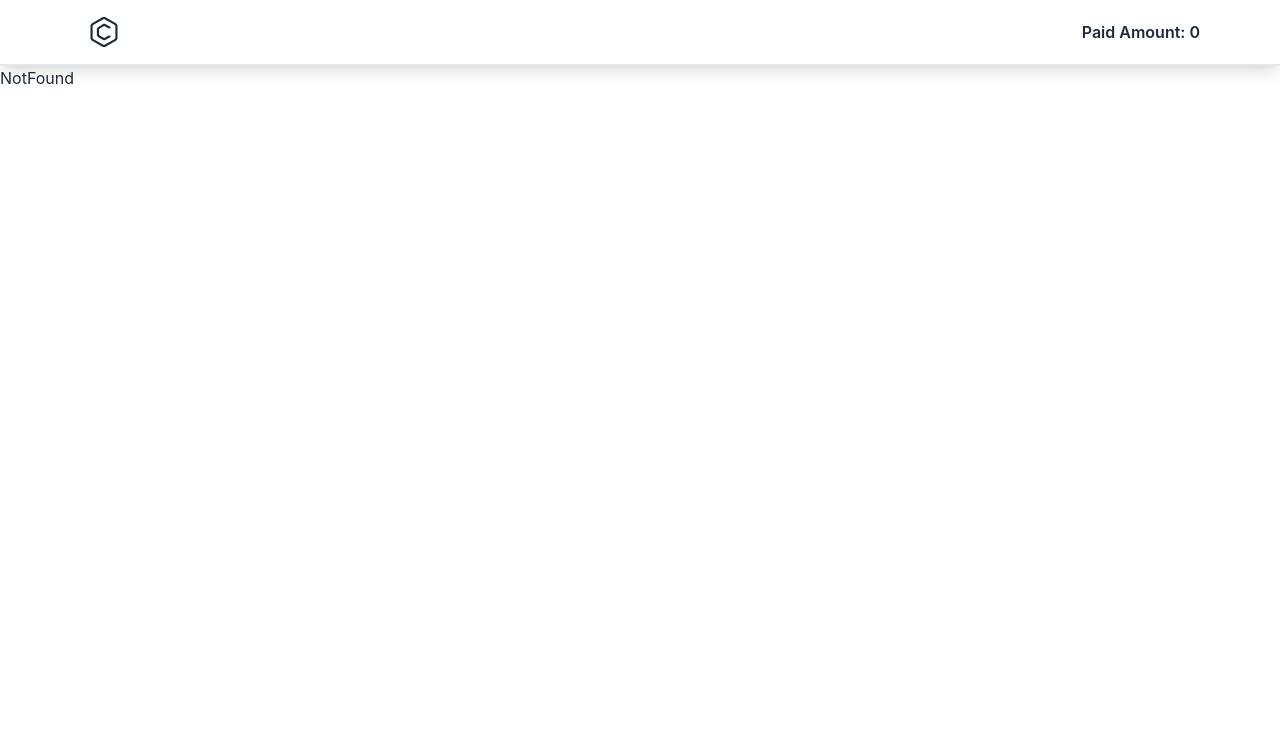
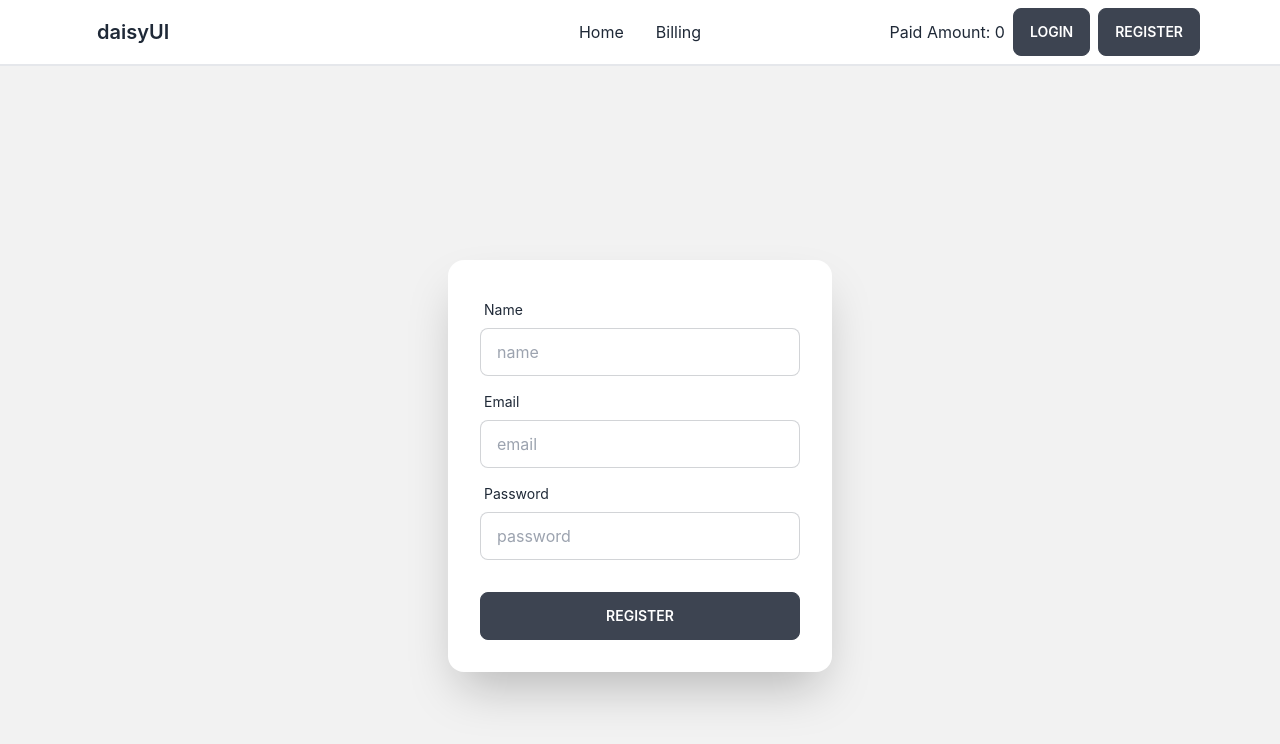
Before and after one commit to minhajmia/payBill_FrontEnd, a React (Create React App) app: page /register in a window 1280 px wide. Shown: the top 744 px of the page. Built offline with nearby package versions, Linux system fonts and the light colour scheme.

Commit message:
header done

```diff
--- a/package.json
+++ b/package.json
@@ -3,6 +3,7 @@
   "version": "0.1.0",
   "private": true,
   "dependencies": {
+    "@tanstack/react-query": "^4.23.0",
     "@testing-library/jest-dom": "^5.16.5",
     "@testing-library/react": "^13.4.0",
     "@testing-library/user-event": "^13.5.0",
--- a/src/App.js
+++ b/src/App.js
@@ -3,6 +3,8 @@ import "./App.css";
 import Home from "./Components/Home/Home";
 import NotFound from "./Components/NotFound/NotFound";
 import Main from "./Layout/Main";
+import Login from "./Components/Login/Login";
+import Register from "./Components/Register/Register";
 
 function App() {
   const router = createBrowserRouter([
@@ -11,7 +13,8 @@ function App() {
       element: <Main />,
       children: [
         { path: "/", element: <Home /> },
-        { path: "/home", element: <Home /> },
+        { path: "/login", element: <Login /> },
+        { path: "/register", element: <Register /> },
         { path: "*", element: <NotFound /> },
       ],
     },
--- a/src/Components/BilingModal/BilingModal.js
+++ b/src/Components/BilingModal/BilingModal.js
@@ -30,6 +30,7 @@ const BilingModal = () => {
       .catch((error) => {
         console.error("Error:", error);
       });
+    console.log(data);
   };
   return (
     <div>
--- /dev/null
+++ b/src/Components/BillingList/BillingList.js
@@ -0,0 +1,35 @@
+import React from "react";
+
+const BillingList = ({ bill: singleBill, ind }) => {
+  const { fullName, phone, email, amount } = singleBill;
+
+  // Delete Bill
+  const handleDelete = (billID) => {
+    console.log(billID);
+    fetch(`/api/deleteBilling/${billID}`, {
+      method: "DELETE",
+    })
+      .then((res) => res.json())
+      .then((data) => {
+        console.log(data);
+        alert("Delete Successful");
+      });
+  };
+  return (
+    <>
+      <tr>
+        <th>{ind + 1}</th>
+        <td>{fullName}</td>
+        <td>{email}</td>
+        <td>{phone}</td>
+        <td>{amount}</td>
+        <td>
+          <button>Edit</button> |{" "}
+          <button onClick={() => handleDelete(singleBill._id)}>Delete</button>{" "}
+        </td>
+      </tr>
+    </>
+  );
+};
+
+export default BillingList;
--- a/src/Components/Footer/Footer.js
+++ /dev/null
@@ -1,11 +0,0 @@
-import React from "react";
-
-const Footer = () => {
-  return (
-    <div>
-      <h3>Footer</h3>
-    </div>
-  );
-};
-
-export default Footer;
--- a/src/Components/Header/Header.js
+++ b/src/Components/Header/Header.js
@@ -1,26 +1,57 @@
 import React from "react";
+import { Link } from "react-router-dom";
 
 const Header = () => {
+  const menuItems = (
+    <>
+      <li>
+        <Link to="/">Home</Link>
+      </li>
+      <li>
+        <Link to="/">Billing</Link>
+      </li>
+    </>
+  );
   return (
-    <div className=" border-b-2 shadow-lg px-20">
-      <div className="container flex justify-between h-16 mx-auto items-center">
-        <a
-          rel="noopener noreferrer"
-          href="#"
-          aria-label="Back to homepage"
-          className="flex items-center p-2"
-        >
-          <svg
-            xmlns="http://www.w3.org/2000/svg"
-            fill="currentColor"
-            viewBox="0 0 32 32"
-            className="w-8 h-8 dark:text-violet-400"
+    <div className="navbar bg-base-100 px-20 shadow-lg border-b-2">
+      <div className="navbar-start">
+        <div className="dropdown">
+          <label tabIndex={0} className="btn btn-ghost lg:hidden">
+            <svg
+              xmlns="http://www.w3.org/2000/svg"
+              className="h-5 w-5"
+              fill="none"
+              viewBox="0 0 24 24"
+              stroke="currentColor"
+            >
+              <path
+                strokeLinecap="round"
+                strokeLinejoin="round"
+                strokeWidth="2"
+                d="M4 6h16M4 12h8m-8 6h16"
+              />
+            </svg>
+          </label>
+          <ul
+            tabIndex={0}
+            className="menu menu-compact dropdown-content mt-3 p-2 shadow bg-base-100 rounded-box w-52"
           >
-            <path d="M27.912 7.289l-10.324-5.961c-0.455-0.268-1.002-0.425-1.588-0.425s-1.133 0.158-1.604 0.433l0.015-0.008-10.324 5.961c-0.955 0.561-1.586 1.582-1.588 2.75v11.922c0.002 1.168 0.635 2.189 1.574 2.742l0.016 0.008 10.322 5.961c0.455 0.267 1.004 0.425 1.59 0.425 0.584 0 1.131-0.158 1.602-0.433l-0.014 0.008 10.322-5.961c0.955-0.561 1.586-1.582 1.588-2.75v-11.922c-0.002-1.168-0.633-2.189-1.573-2.742zM27.383 21.961c0 0.389-0.211 0.73-0.526 0.914l-0.004 0.002-10.324 5.961c-0.152 0.088-0.334 0.142-0.53 0.142s-0.377-0.053-0.535-0.145l0.005 0.002-10.324-5.961c-0.319-0.186-0.529-0.527-0.529-0.916v-11.922c0-0.389 0.211-0.73 0.526-0.914l0.004-0.002 10.324-5.961c0.152-0.090 0.334-0.143 0.53-0.143s0.377 0.053 0.535 0.144l-0.006-0.002 10.324 5.961c0.319 0.185 0.529 0.527 0.529 0.916z"></path>
-            <path d="M22.094 19.451h-0.758c-0.188 0-0.363 0.049-0.515 0.135l0.006-0.004-4.574 2.512-5.282-3.049v-6.082l5.282-3.051 4.576 2.504c0.146 0.082 0.323 0.131 0.508 0.131h0.758c0.293 0 0.529-0.239 0.529-0.531v-0.716c0-0.2-0.11-0.373-0.271-0.463l-0.004-0.002-5.078-2.777c-0.293-0.164-0.645-0.26-1.015-0.26-0.39 0-0.756 0.106-1.070 0.289l0.010-0.006-5.281 3.049c-0.636 0.375-1.056 1.055-1.059 1.834v6.082c0 0.779 0.422 1.461 1.049 1.828l0.009 0.006 5.281 3.049c0.305 0.178 0.67 0.284 1.061 0.284 0.373 0 0.723-0.098 1.027-0.265l-0.012 0.006 5.080-2.787c0.166-0.091 0.276-0.265 0.276-0.465v-0.716c0-0.293-0.238-0.529-0.529-0.529z"></path>
-          </svg>
-        </a>
-        <h3 className="font-semibold ">Paid Amount: 0</h3>
+            {menuItems}
+          </ul>
+        </div>
+        <a className="btn btn-ghost normal-case text-xl">daisyUI</a>
+      </div>
+      <div className="navbar-center hidden lg:flex">
+        <ul className="menu menu-horizontal px-1">{menuItems}</ul>
+      </div>
+      <div className="navbar-end">
+        <p>Paid Amount: 0</p>
+        <Link to="/login">
+          <button className="btn mx-2">Login</button>
+        </Link>
+        <Link to="/register">
+          <button className="btn">Register</button>
+        </Link>
       </div>
     </div>
   );
--- /dev/null
+++ b/src/Components/Login/Login.js
@@ -0,0 +1,65 @@
+import React from "react";
+import { useForm } from "react-hook-form";
+
+const Login = () => {
+  const {
+    register,
+    handleSubmit,
+    formState: { errors },
+  } = useForm();
+
+  // Register
+  const handleLogin = (data) => {
+    console.log(data);
+  };
+
+  return (
+    <div className="hero min-h-screen bg-base-200">
+      <div className="card flex-shrink-0 w-full max-w-sm shadow-2xl bg-base-100">
+        <form onSubmit={handleSubmit(handleLogin)} className="card-body">
+          <div className="form-control">
+            <label className="label">
+              <span className="label-text">Email</span>
+            </label>
+            <input
+              type="email"
+              placeholder="email"
+              className="input input-bordered"
+              {...register("email", {
+                required: "Email field is required",
+              })}
+            />
+            {errors.email && (
+              <p role="alert" className="text-error">
+                {errors.email?.message}
+              </p>
+            )}
+          </div>
+          <div className="form-control">
+            <label className="label">
+              <span className="label-text">Password</span>
+            </label>
+            <input
+              type="password"
+              placeholder="password"
+              className="input input-bordered"
+              {...register("password", {
+                required: "Password field is required",
+              })}
+            />
+            {errors.password && (
+              <p role="alert" className="text-error">
+                {errors.password?.message}
+              </p>
+            )}
+          </div>
+          <div className="form-control mt-6">
+            <button className="btn">Login</button>
+          </div>
+        </form>
+      </div>
+    </div>
+  );
+};
+
+export default Login;
--- a/src/Components/PayBillTable/PayBillTable.js
+++ b/src/Components/PayBillTable/PayBillTable.js
@@ -1,7 +1,17 @@
+import { useQuery } from "@tanstack/react-query";
 import React from "react";
 import BilingModal from "../BilingModal/BilingModal";
+import BillingList from "../BillingList/BillingList";
 
 const PayBillTable = () => {
+  const { data: billingList = [] } = useQuery({
+    queryKey: ["/api/billing-list"],
+    queryFn: () =>
+      fetch("http://localhost:5000/api/billing-list").then((response) =>
+        response.json()
+      ),
+  });
+  console.log(billingList);
   return (
     <div>
       <div className="flex justify-between items-center mx-12 border-1 p-2 mt-20 rounded-sm bg-slate-100">
@@ -43,16 +53,9 @@ const PayBillTable = () => {
               </tr>
             </thead>
             <tbody>
-              <tr>
-                <th>1</th>
-                <td>Cy Ganderton</td>
-                <td>minhaj@gmail.com</td>
-                <td>012475455554</td>
-                <td>2000</td>
-                <td>
-                  <button>Edit</button> | <button>Delete</button>{" "}
-                </td>
-              </tr>
+              {billingList.map((singleBill, ind) => (
+                <BillingList bill={singleBill} key={singleBill._id} ind={ind} />
+              ))}
             </tbody>
           </table>
         </div>
--- /dev/null
+++ b/src/Components/Register/Register.js
@@ -0,0 +1,83 @@
+import React from "react";
+import { useForm } from "react-hook-form";
+
+const Register = () => {
+  const {
+    register,
+    handleSubmit,
+    formState: { errors },
+  } = useForm();
+
+  // Register
+  const handleRegister = (data) => {
+    console.log(data);
+  };
+
+  return (
+    <div className="hero min-h-screen bg-base-200">
+      <div className="card flex-shrink-0 w-full max-w-sm shadow-2xl bg-base-100">
+        <form onSubmit={handleSubmit(handleRegister)} className="card-body">
+          <div className="form-control">
+            <label className="label">
+              <span className="label-text">Name</span>
+            </label>
+            <input
+              type="text"
+              placeholder="name"
+              className="input input-bordered"
+              {...register("name", {
+                required: "Name field is required",
+              })}
+            />
+            {errors.name && (
+              <p role="alert" className="text-error">
+                {errors.name?.message}
+              </p>
+            )}
+          </div>
+          <div className="form-control">
+            <label className="label">
+              <span className="label-text">Email</span>
+            </label>
+            <input
+              type="email"
+              placeholder="email"
+              className="input input-bordered"
+              {...register("email", {
+                required: "Email field is required",
+              })}
+            />
+            {errors.email && (
+              <p role="alert" className="text-error">
+                {errors.email?.message}
+              </p>
+            )}
+          </div>
+          <div className="form-control">
+            <label className="label">
+              <span className="label-text">Password</span>
+            </label>
+            <input
+              type="password"
+              placeholder="password"
+              className="input input-bordered"
+              {...register("password", {
+                required: "Password field is required",
+              })}
+            />
+            {errors.password && (
+              <p role="alert" className="text-error">
+                {errors.password?.message}
+              </p>
+            )}
+          </div>
+          <div className="form-control mt-6">
+            <button className="btn">Register</button>
+          </div>
+        </form>
+      </div>
+    </div>
+  );
+};
+
+export default Register;
--- a/src/index.js
+++ b/src/index.js
@@ -1,13 +1,18 @@
-import React from 'react';
-import ReactDOM from 'react-dom/client';
-import './index.css';
-import App from './App';
-import reportWebVitals from './reportWebVitals';
+import React from "react";
+import ReactDOM from "react-dom/client";
+import "./index.css";
+import App from "./App";
+import reportWebVitals from "./reportWebVitals";
+import { QueryClient, QueryClientProvider } from "@tanstack/react-query";
 
-const root = ReactDOM.createRoot(document.getElementById('root'));
+const queryClient = new QueryClient();
+
+const root = ReactDOM.createRoot(document.getElementById("root"));
 root.render(
   <React.StrictMode>
-    <App />
+    <QueryClientProvider client={queryClient}>
+      <App />
+    </QueryClientProvider>
   </React.StrictMode>
 );
 
```
Also changed, not shown: 1 other file (tests, documents, lock files or other folders).
